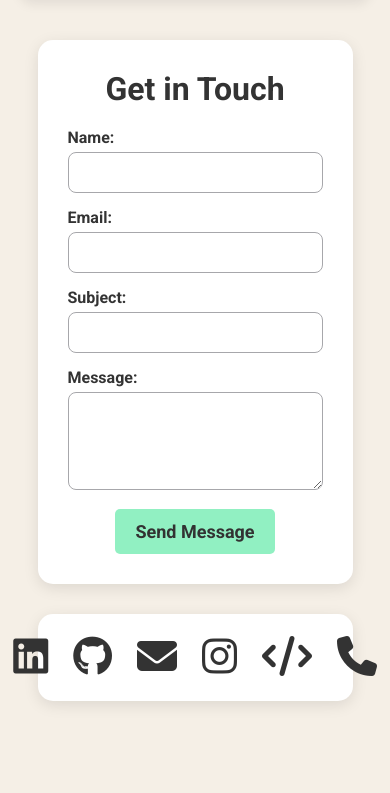
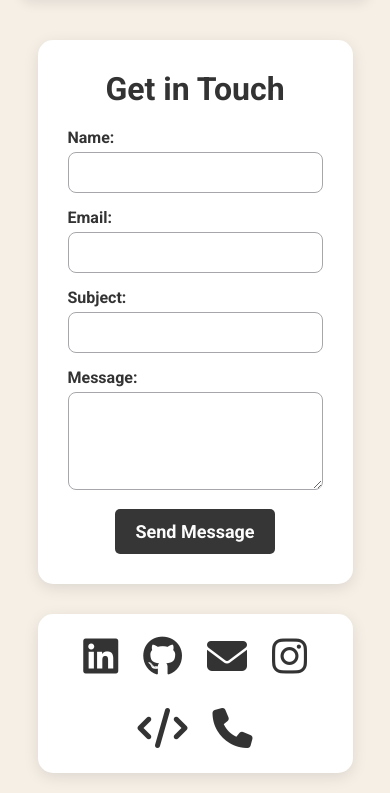
Before and after one commit to Somu9450/Task1, a plain HTML site: page index.html in a window 390 px wide. Shown: the part 4323-5116 px from the top of the page. Before the commit the page ends 5044 px from the top, so only its background shows below. Drawn offline with Linux system fonts and the light colour scheme; a script that the page names is missing.

Commit message:
Social tab corrected

```diff
--- a/style.css
+++ b/style.css
@@ -1,12 +1,11 @@
 * {
-            margin: 0;
-            padding: 0;
-            box-sizing: border-box;
-            font-family: 'Roboto', sans-serif;
-        }
-
-        html {
-            scroll-behavior:smooth;
+        margin: 0;
+        padding: 0;
+        box-sizing: border-box;
+        font-family: 'Roboto', sans-serif;
+    }
+    .scrollable-content {
+            scroll-behavior :smooth;
         }
 
         body {
@@ -18,7 +17,7 @@
 
         .container {
             display: flex;
-            height: 100%; /* Make container fill the body's height */
+            height: 100%;
         }
 
         /* Navigation Pane */
@@ -455,8 +454,8 @@
         }
 
         .form button {
-            background-color: #91f0c2;
-            color: #323232;
+            background-color: #373636;
+            color: #fdfcfc;
             font-weight: bold;
         }
 
@@ -566,3 +565,8 @@
                 width: 90%;
             }
         }
+        @media (max-width: 500px){
+            .social{
+                flex-wrap: wrap;
+            }
+        }
```
